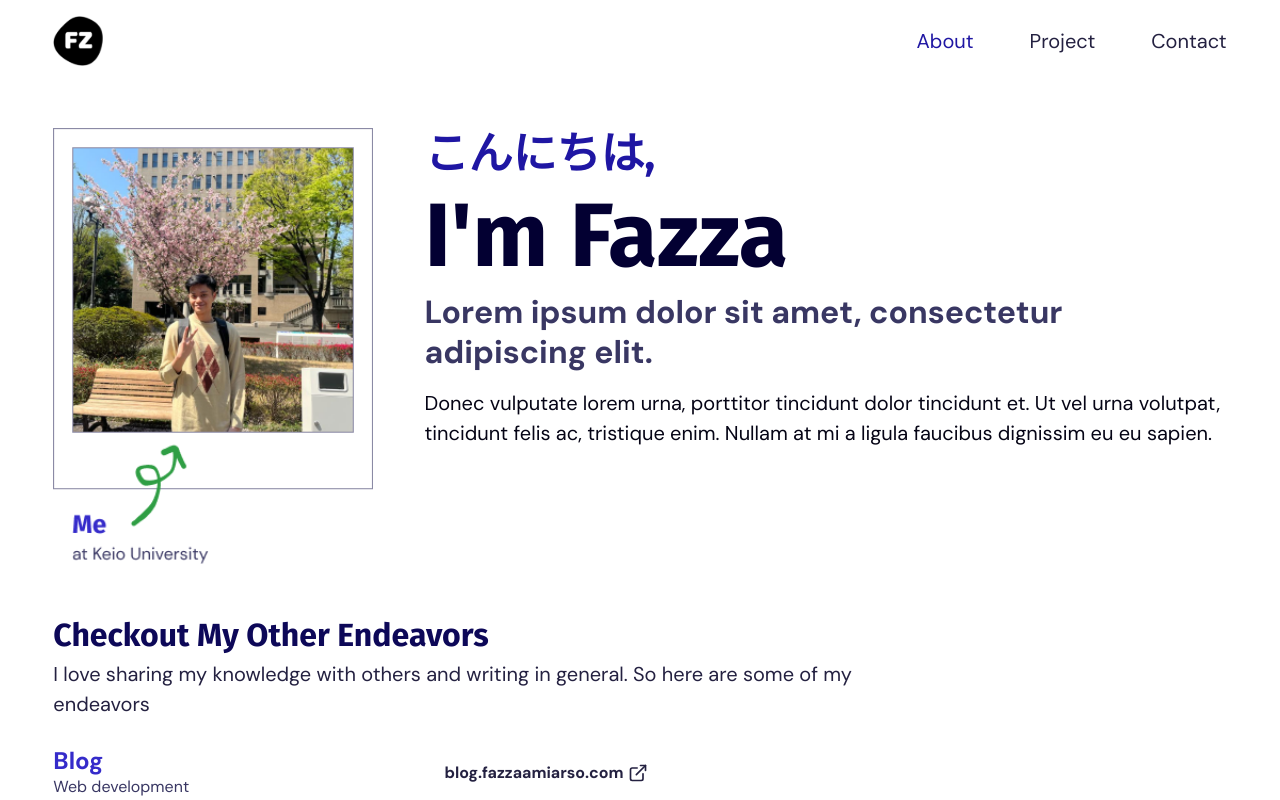
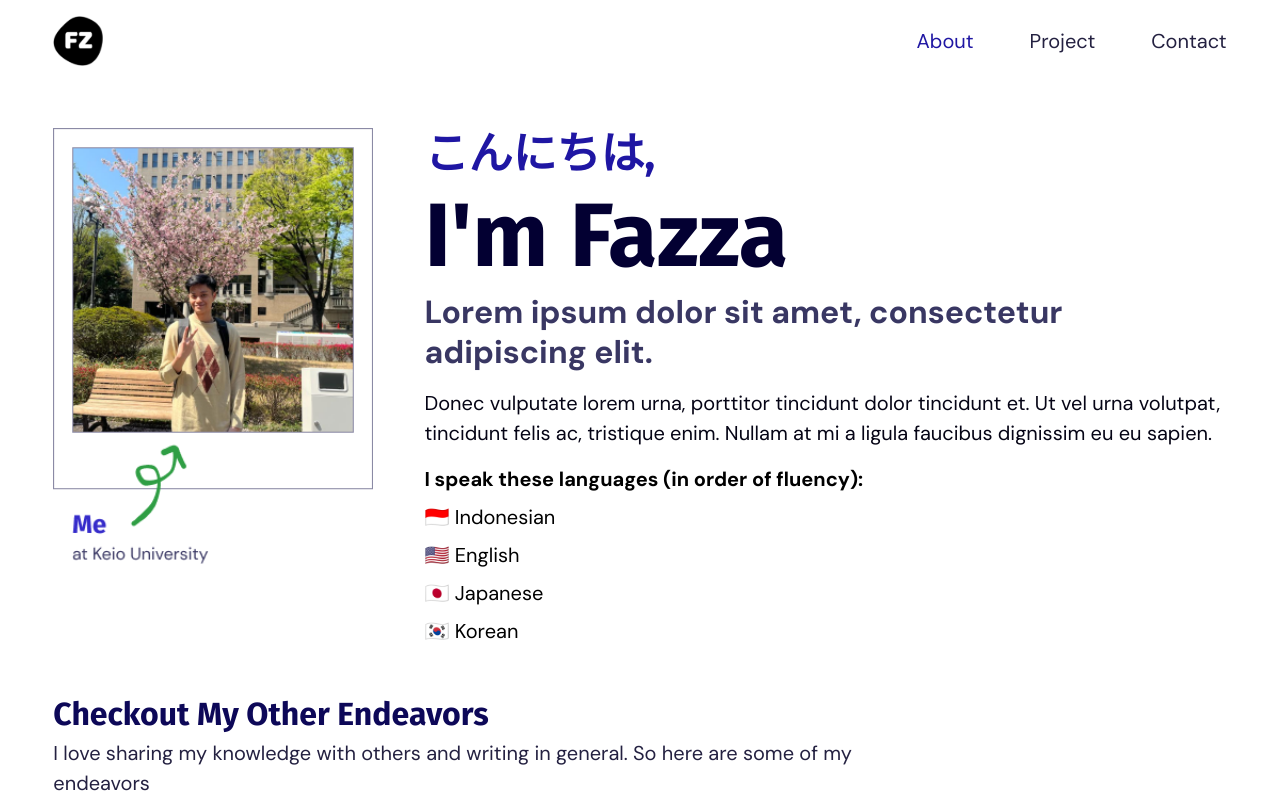
Before and after one commit to fazzaamiarso/fazzaamiarso.com-svelte, a SvelteKit app: page /about in a window 1280 px wide. Shown: the top 800 px of the page. Built offline with nearby package versions, Linux system fonts and the light colour scheme.

Commit message:
chore: minor improvements

```diff
--- a/src/lib/animations/hero.ts
+++ b/src/lib/animations/hero.ts
@@ -20,11 +20,14 @@ export function animateHeroText() {
 		opacity: 0.4,
 		stagger: 0.2
 	})
-		.from(texts, {
-			delay: 0.2,
-			opacity: 0.4,
-			stagger: 0.2
-		})
+		.from(
+			texts,
+			{
+				opacity: 0.4,
+				stagger: 0.2
+			},
+			'>-=.2'
+		)
 		.from('.sometime', {
 			opacity: 0
 		})
--- a/src/routes/(home)/+page.svelte
+++ b/src/routes/(home)/+page.svelte
@@ -28,7 +28,7 @@
 
 	afterNavigate(({ from, type }) => {
 		if (from?.route.id === '/') return;
-		const delay = type === 'enter' ? PRELOADER_DURATION + 0.3 : INPAGE_TRANSITION_DURATION;
+		const delay = type === 'enter' ? PRELOADER_DURATION : INPAGE_TRANSITION_DURATION;
 		animateBottomSection().delay(delay);
 		animateHeroText().delay(delay);
 	});
@@ -83,9 +83,13 @@
 		id="hero-text"
 		class="font-fira-sans mx-auto text-gray-700 text-heading-4 sm:text-heading-3 min-[968px]:text-heading-2 xl:text-heading-1">
 		<!-- svelte-ignore a11y-mouse-events-have-key-events -->
-		<p class="text-brand-500 hover:text-brand-600 transition-colors">
-			<a href="/about" data-type="about" on:mouseenter={animateCursorEnter} on:mouseleave={animateCursorOut}
-				>Frontend Developer,</a>
+		<p>
+			<a
+				href="/about"
+				data-type="about"
+				on:mouseenter={animateCursorEnter}
+				on:mouseleave={animateCursorOut}
+				class="text-brand-500 hover:text-brand-600 transition-colors hover:cursor-none">Frontend Developer,</a>
 		</p>
 		<p>
 			<span class="text">Who</span>
@@ -94,7 +98,7 @@
 				data-type="crafts"
 				on:mouseenter={animateCursorEnter}
 				on:mouseleave={animateCursorOut}
-				class="text-brand-500 hover:text-brand-600 transition-colors">Crafts</a>
+				class="text-brand-500 hover:text-brand-600 transition-colors hover:cursor-none">Crafts</a>
 			<span class="text">Visual Experience</span>
 		</p>
 		<p>
@@ -105,7 +109,8 @@
 				data-type="writes"
 				on:mouseenter={animateCursorEnter}
 				on:mouseleave={animateCursorOut}
-				class="write relative inline-block text-brand-500 hover:text-brand-600 transition-colors">Writes</a>
+				class="write relative inline-block text-brand-500 hover:text-brand-600 transition-colors hover:cursor-none"
+				>Writes</a>
 		</p>
 		<p class="text">on the Web</p>
 	</h1>
--- a/src/routes/+layout.svelte
+++ b/src/routes/+layout.svelte
@@ -83,7 +83,7 @@
 	{#key data.url}
 		<div
 			class="w-11/12 mx-auto max-w-7xl"
-			in:fade={{ duration: 300, delay: 1000 }}
+			in:fade={{ duration: 300, delay: 500 }}
 			out:fade={{ duration: 200 }}
 			on:introend={() => ScrollTrigger.refresh()}>
 			<slot />
--- a/src/routes/about/+page.svelte
+++ b/src/routes/about/+page.svelte
@@ -8,6 +8,8 @@
 		{ type: 'Blog', category: 'Web development', link: 'blog.fazzaamiarso.com' },
 		{ type: 'Blog', category: 'Journal', link: 'journal.fazzaamiarso.com' }
 	];
+
+	const languagesList = ['🇮🇩 Indonesian', '🇺🇸 English', '🇯🇵 Japanese', '🇰🇷 Korean'];
 
 	let greetingContainer: HTMLElement;
 
@@ -52,12 +54,20 @@
 			<p class="text-heading-5 lg:text-heading-4 font-bold text-gray-600 mb-4">
 				Lorem ipsum dolor sit amet, consectetur adipiscing elit.
 			</p>
-			<p class="text-body-base lg:text-body-lg text-gray-900">
+			<p class="text-body-base lg:text-body-lg text-gray-900 mb-4">
 				Donec vulputate lorem urna, porttitor tincidunt dolor tincidunt et. Ut vel urna volutpat, tincidunt felis ac,
 				tristique enim. Nullam at mi a ligula faucibus dignissim eu eu sapien.
 			</p>
+			<div class="text-body-base font-dm-sans lg:text-body-lg">
+				<p class="mb-2 font-bold">I speak these languages (in order of fluency):</p>
+				<ul class="space-y-2">
+					{#each languagesList as lang}
+						<li class="">{lang}</li>
+					{/each}
+				</ul>
+			</div>
 		</div>
-		<div class="self-center lg:basis-[30%]">
+		<div class="self-start lg:basis-[30%]">
 			<img src={myPic} alt="" class="w-full max-w-xs" />
 		</div>
 	</div>
```
